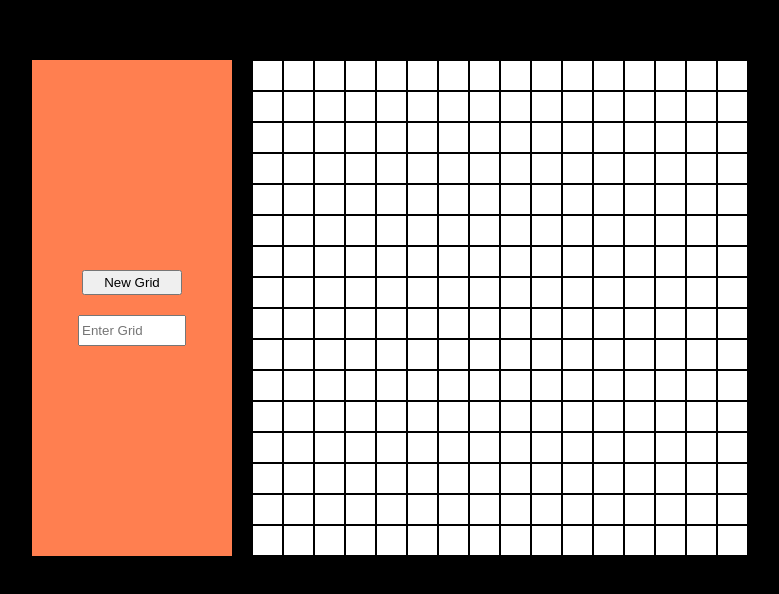
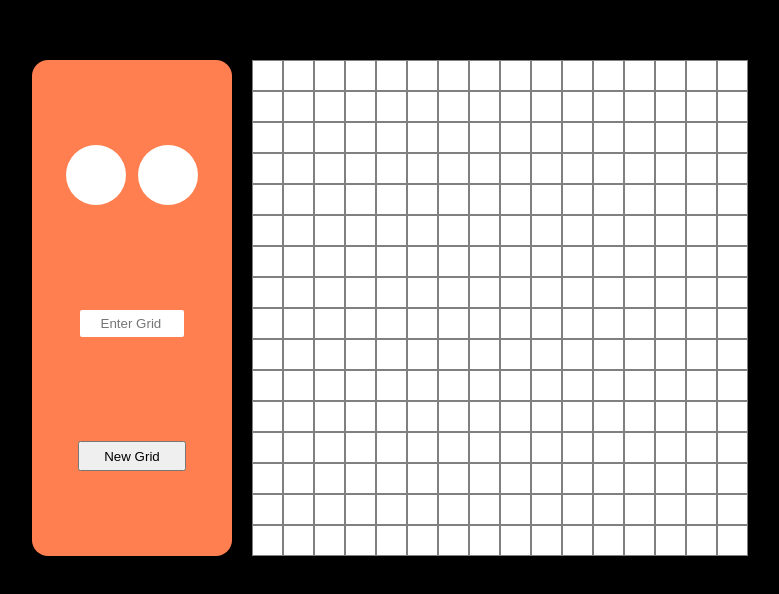
Before and after one commit to pritamsap/Etch-a-Sketch, a plain HTML site: page index.html in a window 1280 px wide. Shown: the part 140-734 px from the top of the page, without its empty margins (240-1019 px from the left). Drawn offline with Linux system fonts and the light colour scheme.

Commit message:
Change color for each Grid selection
	Using document Query selector all,  grid box with class name '.grid-box' are selected. Then using for each loop an Event of 'mouseenter' is added with function that changes background color to black if the mouse enters an element.

```diff
--- a/index.html
+++ b/index.html
@@ -13,10 +13,18 @@
     <section class="sketch-board">
 
         <div class="side-bar">
+            <div class="color-mode">
+                <div class="color"></div>
+                <div class="eraser"></div>
+            </div>
+            <input class="grid-input" placeholder="     Enter Grid">
             <button class="new-grid">New Grid</button>
 
-            <input class="grid-input" placeholder="Enter Grid">
         </div>
+
+
+
+
 
         <div class="container"></div>
 
--- a/js-file.js
+++ b/js-file.js
@@ -7,15 +7,20 @@ const newGridBtn = document.querySelector('.new-grid');
 const gridInput = document.querySelector('.grid-input');
 
 
-//creates a 16 x 16 grid
+
+newGridBtn.addEventListener('click', newGridApply);
+
+
+let valueMultiply = 256;
+
+
+//creates a 16 x 16 grid default
 for(let i  = 0; i < 256; i++) {
     const gridBox = document.createElement('div');
     gridBox.classList.add('grid-box');
     container.appendChild(gridBox);
 }
 
-
-newGridBtn.addEventListener('click', newGridApply);
 
 
 
@@ -24,15 +29,12 @@ function newGridApply() {
     var value = gridInput.value;
     value = Number(value.substring(0, 2));
     valueMultiply = idealGridValue(value);
-
     for(let i = 0; i < valueMultiply; i++) {
         const gridBox = document.createElement('div');
         gridBox.classList.add('grid-box');
         container.appendChild(gridBox);
     }
-
     container.setAttribute('style', `display: grid;  grid-template-columns: repeat(${value}, auto); grid-template-rows: repeat(${value}, auto)`);
-
 }
 
 
@@ -45,10 +47,13 @@ function idealGridValue(value) {
 }
 
 
-
-
-
 function reset() {
     document.querySelectorAll(".grid-box")
     .forEach((e) => e.parentNode.removeChild(e));
 }
+
+document.querySelectorAll('.grid-box').forEach(e => {
+    e.addEventListener('mouseenter', () => { e.setAttribute('style',
+    'background-color: black;')
+    });
+});
--- a/style.css
+++ b/style.css
@@ -30,7 +30,11 @@ body {
 
 .grid-box {
     background-color: white;
-    border: 0.5px solid black;
+    border: 0.5px solid gray;
+}
+
+.grid-box:hover {
+    background-color: black;
 }
 
 
@@ -40,19 +44,35 @@ body {
     width: 200px;
     background-color: coral;
     display: flex;
-    justify-content: center;
+    justify-content: space-evenly;
     align-items: center;
     flex-direction: column;
-    gap: 20px
+    gap: 20px;
+    border-radius: 1em;
 }
 
 .new-grid {
-    width: 50%;
-    height: 5%;
+    width: 54%;
+    height: 6%;
+
 
 }
 
 .grid-input {
     width: 50%;
     height: 5%;
+    border-radius: 2px;
+    border: 0px;
 }
+
+.color-mode {
+    display: flex;
+    justify-content: center;
+    gap: 10%;
+
+}
+.color, .eraser {
+    padding: 30px;
+    background-color: white;
+    border-radius: 5em;
+}
```
